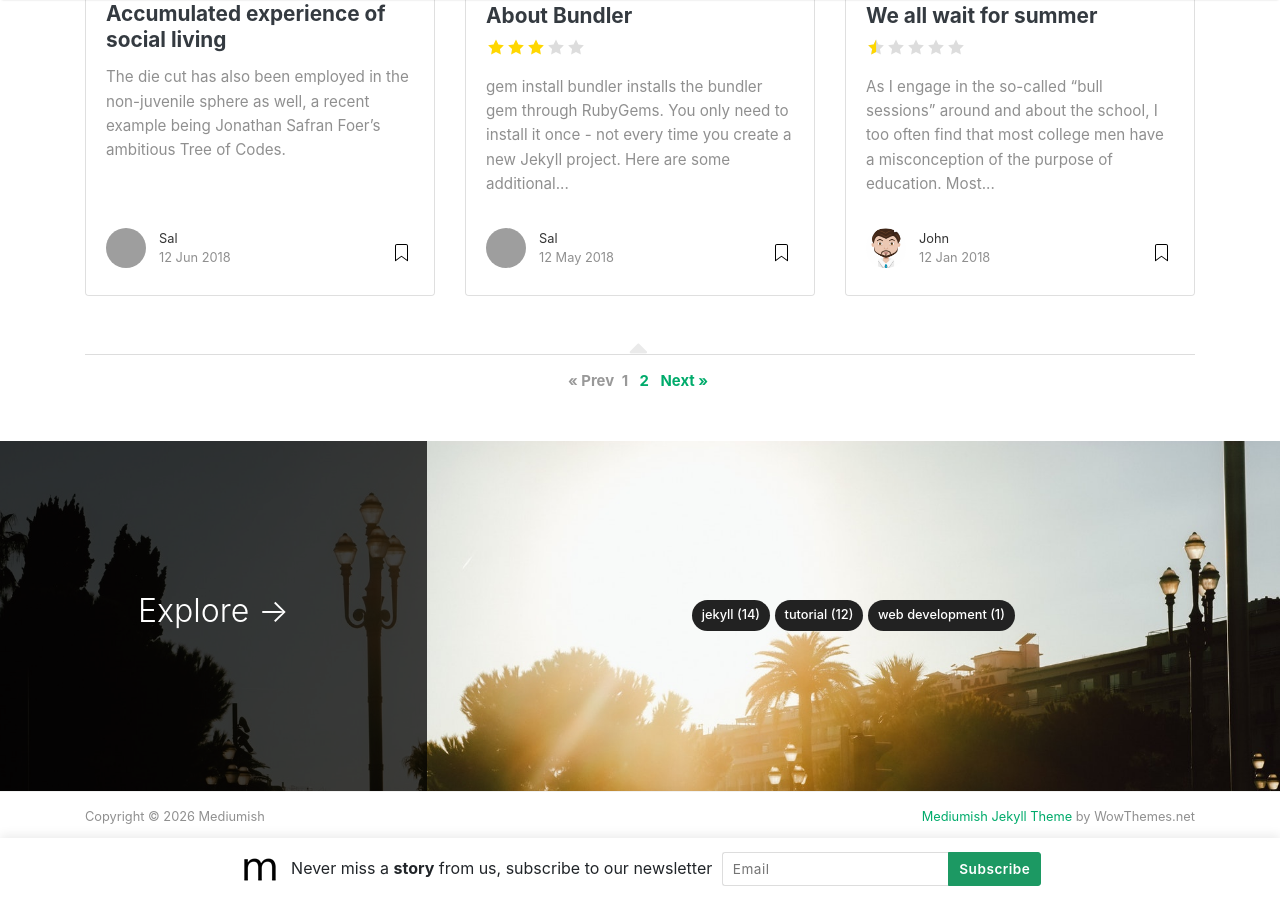
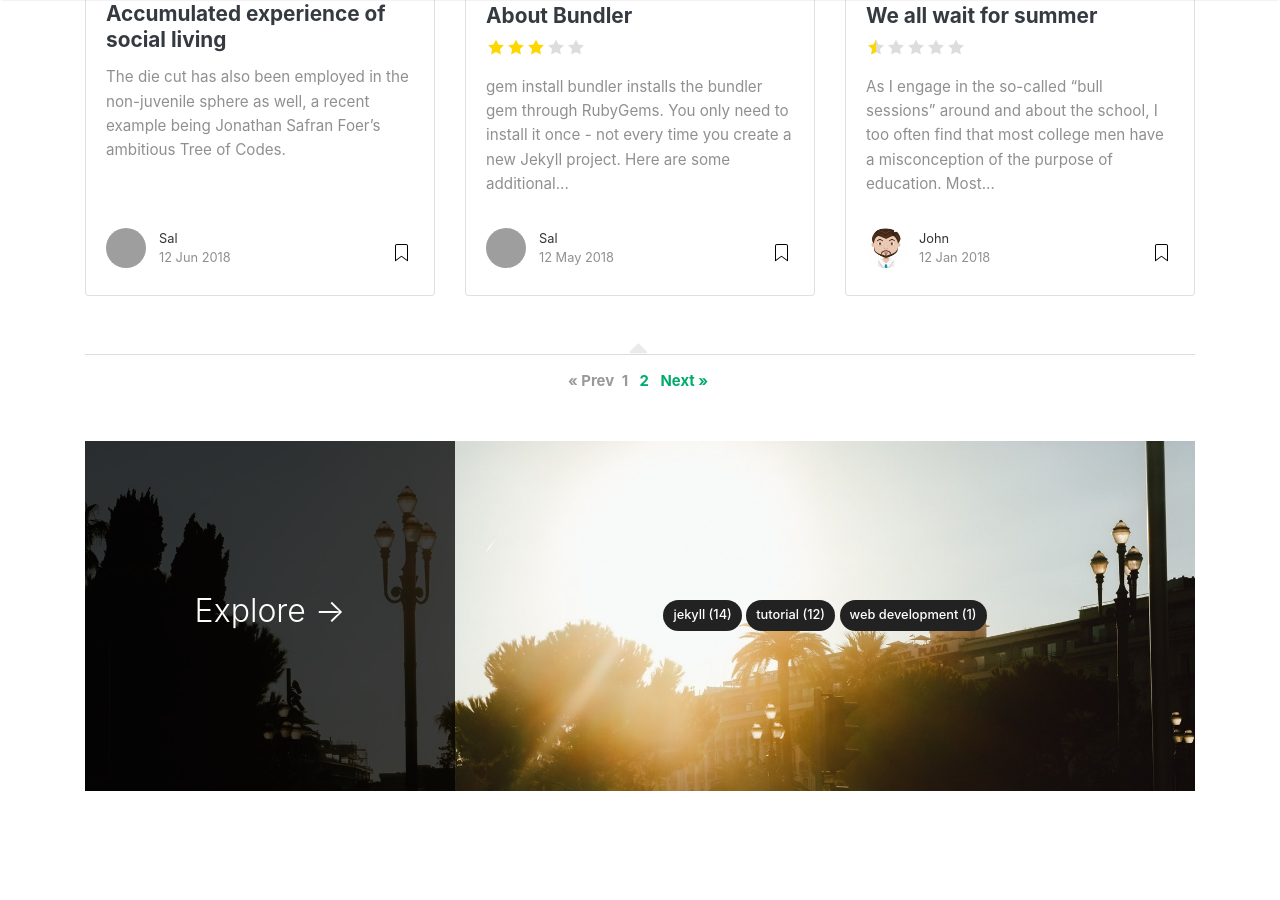
Before and after one commit to AgostiniBr/blog, a Jekyll site: the page built from docs/index.html, in a window 1280 px wide and 900 px high, scrolled down 1540 px. Built offline with Jekyll 4.4.1, drawn with Linux system fonts in a browser that asks for light colours; nearby versions of some CDN libraries; the list of posts is cut into pages by our own code; after the commit the page ends 2331 px from its top, so only the background shows below that; grey boxes are pictures that could not be loaded.

Commit message:
Edit Html
Removed Mailchimp subscription form and footer from the default layout.

```diff
--- a/docs/_layouts/default.html
+++ b/docs/_layouts/default.html
@@ -123,24 +123,6 @@
     {{ content }}
 </div>
 
-{% if site.mailchimp-list %}
-<!-- Bottom Alert Bar
-================================================== -->
-<div class="alertbar">
-	<div class="container text-center">
-		<span><img src="{{ site.baseurl }}/{{ site.logo }}" alt="{{site.title}}"> &nbsp; Never miss a <b>story</b> from us, subscribe to our newsletter</span>
-        <form action="{{site.mailchimp-list}}" method="post" name="mc-embedded-subscribe-form" class="wj-contact-form validate" target="_blank" novalidate>
-            <div class="mc-field-group">
-            <input type="email" placeholder="Email" name="EMAIL" class="required email" id="mce-EMAIL" autocomplete="on" required>
-            <input type="submit" value="Subscribe" name="subscribe" class="heart">
-            </div>
-        </form>
-	</div>
-</div>
-{% endif %}
-
-</div>
-
 <!-- Categories Jumbotron
 ================================================== -->
 <div class="jumbotron fortags">
@@ -166,23 +148,6 @@
 	</div>
 </div>
 
-<!-- Begin Footer
-================================================== -->
-<footer class="footer">
-    <div class="container">
-        <div class="row">
-            <div class="col-md-6 col-sm-6 text-center text-lg-left">
-                Copyright © {{ site.time | date: "%Y" }} {{ site.name }}
-            </div>
-            <div class="col-md-6 col-sm-6 text-center text-lg-right">
-                <a target="_blank" href="https://www.wowthemes.net/mediumish-free-jekyll-template/">Mediumish Jekyll Theme</a> by WowThemes.net
-            </div>
-        </div>
-    </div>
-</footer>
-<!-- End Footer
-================================================== -->
-
 </div> <!-- /.site-content -->
 
 <!-- Scripts
```
